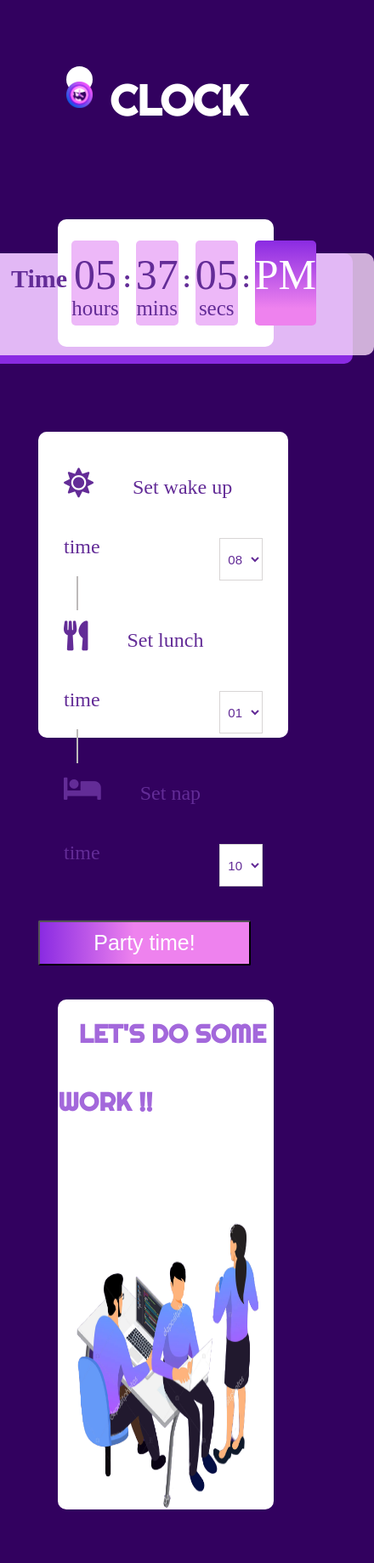
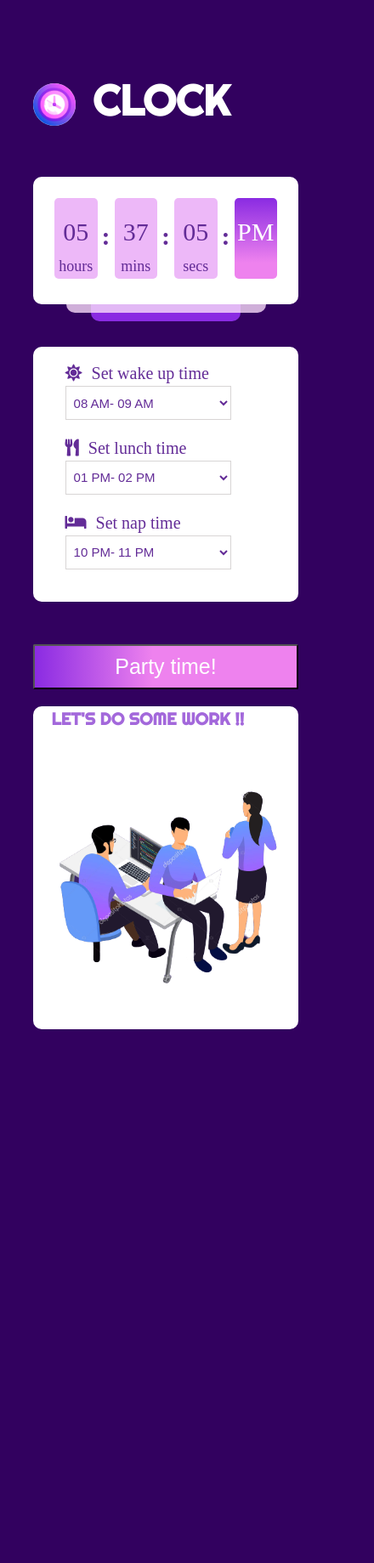
Before and after one commit to swethakrishnan99/digital_clock, a plain HTML site: page index.html in a window 390 px wide. Shown: the top 1839 px of the page at 85% size, 440 px wide, since content can reach past the window. After the commit the page ends 1239 px from the top, so only its background shows below. Drawn offline with Linux system fonts and the light colour scheme.

Commit message:
initial commit

```diff
--- a/index.html
+++ b/index.html
@@ -26,10 +26,10 @@
             </div>
         </div>
         <div class="white box ">
-            <span>
+            <span class="title">
                 Time
             </span>
-            <div class="time"><span class="big" id="hr">&nbsp;</span>hours</div>
+            <div class="time"><span class="big" id="hr">&nbsp;</span >hours</div>
             <span>
                 :
             </span>
@@ -153,9 +153,7 @@
             <div class="box box1" id ="box" >
                 GOOD AFTERNOON !!
             </div>
-            <button class="party_time" onclick=partyImage()>
-                Party time!
-            </button>
+            <button class="party_time" id="party" onclick=partyImage()>Party time!</button>
         </div>
          <div class="image">
             &emsp;<span id="caption"> LET'S HAVE SOME LUNCH !!</span>
--- a/script.js
+++ b/script.js
@@ -38,7 +38,7 @@ function setImage(){
     let lunch =parseInt(document.getElementById("lunch").value);
     let nap = parseInt(document.getElementById("nap").value);
     let x = document.getElementById("box");
-    if(hr24 == wakeup){
+    if(hr24 === wakeup){
         let image = document.getElementById("image");
         let caption = "     WAKE UP !!";
         document.getElementById("caption").innerHTML = caption;
@@ -74,10 +74,18 @@ function setImage(){
 
 //change image when click on party
 function partyImage(){
+    let party =document.getElementById("party");
     let image = document.getElementById("image");
-    let caption = "     LET'S HAVE SOME FUN !!";
-    document.getElementById("caption").innerHTML = caption;
-    image.src = "images/party.svg";
+    let caption = document.getElementById("caption");
+    if (party.innerHTML ==="Party time!"){
+        document.getElementById("party").innerHTML = "Party over!";
+        caption.innerHTML="LET'S HAVE SOME FUN";
+        image.src = "images/party.svg";
+    }
+    else{
+        document.getElementById("party").innerHTML = "Party time!";
+        setImage();
+    }
 
 }
 
--- a/style.css
+++ b/style.css
@@ -174,7 +174,7 @@ option {
   display: block;
   line-height: 80px;
 }
-@media only screen and (max-width: 1325px) {
+@media (min-width: 517px) and (max-width: 1325px) {
   #head {
     display: flex;
     flex-direction: column;
@@ -186,34 +186,160 @@ option {
     align-items: center;
   }
   .clock_img {
-    width: 8vw;
-    height: 8vw;
+    width: 50px;
+    height: 50px;
+    top: 90px;
   }
   .clock_img img {
-    width: 8vw;
-    height: 8vw;
+    width: 50px;
+    height: 50px;
   }
   .clock {
-    font-family: "Righteous", cursive;
-    width: 60vw;
+    width: 80vw;
   }
   .set_time {
-    width: 60vw;
+    width: 80vw;
     margin-left: 0;
+    box-sizing: border-box;
+  }
+  .remainder {
+    line-height: 50px;
   }
   .image {
-    width: 65vw;
+    width: 80vw;
+    height: 50vh;
     margin: 0;
-    margin-bottom: 40vh;
+    margin-bottom: 20vh;
+    box-sizing: border-box;
   }
   .image img {
-    width: 65vw;
+    width: 80vw;
+    height: 40vh;
+    padding: 0 1vw;
   }
   .white {
-    width: 65vw;
-    margin-left: 0;
+    width: 80vw;
+    margin: 0;
+  }
+  .box1 {
+    margin: 50px 0px 20px 0px;
   }
   .party_time {
     margin-left: 0;
   }
+  .pink {
+    width: 70vw;
+  }
+  .violet {
+    width: 45vw;
+  }
+  label > span {
+    padding: 0px 10px;
+    font-size: 24px;
+  }
+  label > i {
+    font-size: 25px;
+  }
+  label > select {
+    height: 40px;
+    width: 25vw;
+    margin-top: 1vh;
+    font-size: 15px;
+  }
 }
+@media only screen and (max-width: 516px) {
+  #head {
+    display: flex;
+    flex-direction: column;
+    align-items: center;
+  }
+  #body {
+    display: flex;
+    flex-direction: column;
+    align-items: center;
+  }
+  .clock_img {
+    width: 50px;
+    height: 50px;
+    top: 90px;
+  }
+  .clock_img img {
+    width: 50px;
+    height: 50px;
+  }
+  .clock {
+    width: 80vw;
+  }
+  .set_time {
+    width: 80vw;
+    margin: 50px auto;
+    box-sizing: border-box;
+    padding: 15px;
+  }
+  .remainder {
+    line-height: 30px;
+    padding: 0 8%;
+    display: flex;
+  }
+  .image {
+    width: 80vw;
+    height: 45vh;
+    margin: 20px 0 20px 0;
+    box-sizing: border-box;
+  }
+  .image img {
+    width: 78vw;
+    height: 40vh;
+    padding: 0 1vw;
+  }
+  .image span {
+    font-size: 20px;
+    line-height: 30px;
+  }
+  .white {
+    width: 80vw;
+    margin: 0;
+  }
+  .box1 {
+    margin: 50px auto 20px auto;
+  }
+  .party_time {
+    margin: 0;
+    width: 80vw;
+  }
+  .pink {
+    width: 50vw;
+  }
+  .violet {
+    width: 35vw;
+  }
+  label > span {
+    padding: 0px 5px;
+    font-size: 20px;
+  }
+  label > i {
+    font-size: 20px;
+  }
+  label > select {
+    height: 40px;
+    width: 50vw;
+    float: none;
+    margin-top: 0;
+    margin-bottom: 2vh;
+    font-size: 15px;
+  }
+  .white .title {
+    display: none;
+  }
+  .time {
+    width: 15vw;
+    height: 95px;
+    font-size: 18px;
+  }
+  .time .big {
+    font-size: 30px;
+  }
+  .vertical_line {
+    display: none;
+  }
+}
```
